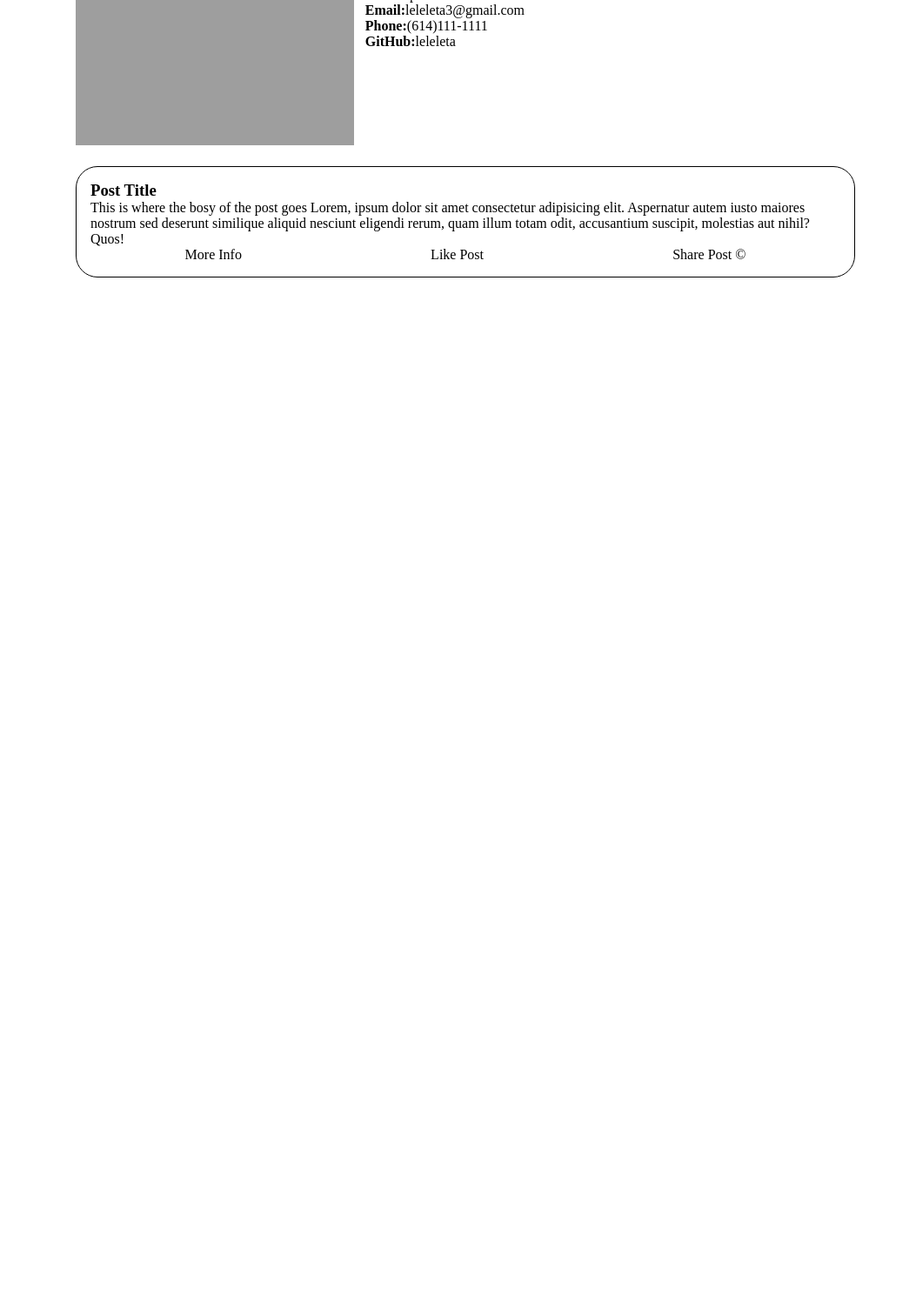
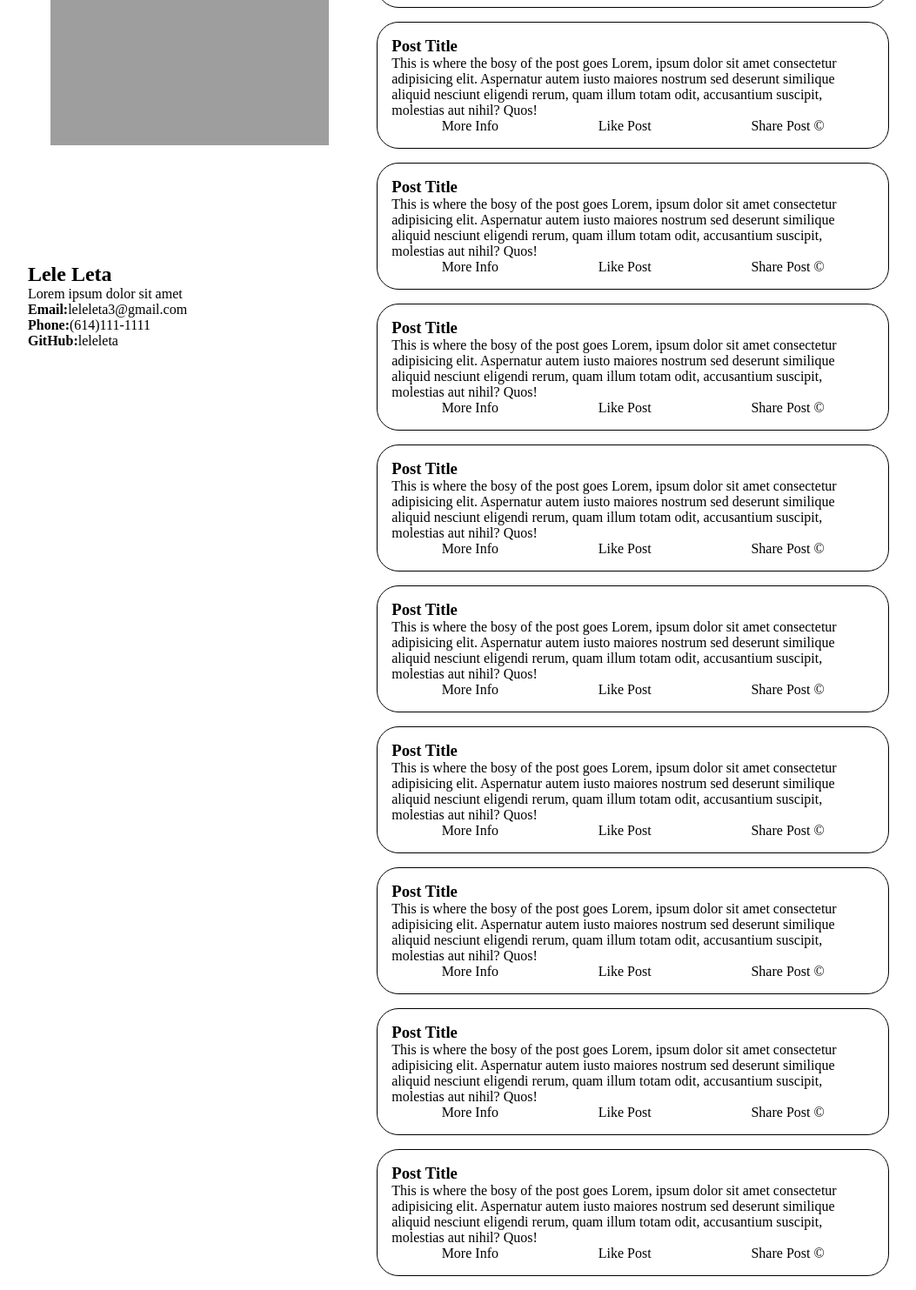
Before and after one commit to leleleta/kekambas125-cssgridexamples, a plain HTML site: page index.html in a window 1280 px wide. Shown: the part 257-1740 px from the top of the page at 87% size, without its empty margins (105-1158 px from the left). Before the commit the page ends 800 px from the top, so only its background shows below. Drawn offline with Linux system fonts and the light colour scheme; grey boxes are pictures that could not be loaded.

Commit message:
added media query

```diff
--- a/css/main.css
+++ b/css/main.css
@@ -12,6 +12,22 @@
     "nav nav nav nav nav nav"
     ". prof-pic prof-info prof-info prof-info ."
     ". posts posts posts posts .";
+}
+
+@media (min-width: 992px) {
+    .container {
+        min-height: 100vh;
+        display: grid;
+        grid-template-columns: 1fr 3fr 5fr 1fr;
+        grid-template-rows: 10vh 40vh 40vh 1fr;
+        gap: 3vh 1vw;
+        grid-auto-flow: row;
+        grid-template-areas:
+        "nav nav nav nav"
+        ". prof-pic posts ."
+        ". prof-info posts ."
+        ". . posts .";
+    }
 }
 
 /* .area-border {
@@ -83,6 +99,7 @@ img{
     border: 1px solid black;
     padding: 1em;
     border-radius: 25px;
+    margin: 2vh;
 }
 
 .card-links{
--- a/index.html
+++ b/index.html
@@ -48,7 +48,115 @@
                     <a href="#">Share Post &copy</a>
                 </div>
             </div>
-        </div>
+<!-- titlw section -->
+<div class="post-card">
+    <h3 class="card-title">Post Title</h3>
+    <!-- comment section -->
+    <p>This is where the bosy of the post goes Lorem, ipsum dolor sit amet consectetur adipisicing elit. Aspernatur autem iusto maiores nostrum sed deserunt similique aliquid nesciunt eligendi rerum, quam illum totam odit, accusantium suscipit, molestias aut nihil? Quos!</p>
+    <!-- card links -->
+    <div class="card-links">
+        <a href="#">More Info</a>
+        <a href="#">Like Post</a>
+        <a href="#">Share Post &copy</a>
+    </div>
+</div>
+<!-- titlw section -->
+<div class="post-card">
+    <h3 class="card-title">Post Title</h3>
+    <!-- comment section -->
+    <p>This is where the bosy of the post goes Lorem, ipsum dolor sit amet consectetur adipisicing elit. Aspernatur autem iusto maiores nostrum sed deserunt similique aliquid nesciunt eligendi rerum, quam illum totam odit, accusantium suscipit, molestias aut nihil? Quos!</p>
+    <!-- card links -->
+    <div class="card-links">
+        <a href="#">More Info</a>
+        <a href="#">Like Post</a>
+        <a href="#">Share Post &copy</a>
+    </div>
+</div>
+<!-- titlw section -->
+<div class="post-card">
+    <h3 class="card-title">Post Title</h3>
+    <!-- comment section -->
+    <p>This is where the bosy of the post goes Lorem, ipsum dolor sit amet consectetur adipisicing elit. Aspernatur autem iusto maiores nostrum sed deserunt similique aliquid nesciunt eligendi rerum, quam illum totam odit, accusantium suscipit, molestias aut nihil? Quos!</p>
+    <!-- card links -->
+    <div class="card-links">
+        <a href="#">More Info</a>
+        <a href="#">Like Post</a>
+        <a href="#">Share Post &copy</a>
+    </div>
+</div>
+<!-- titlw section -->
+<div class="post-card">
+    <h3 class="card-title">Post Title</h3>
+    <!-- comment section -->
+    <p>This is where the bosy of the post goes Lorem, ipsum dolor sit amet consectetur adipisicing elit. Aspernatur autem iusto maiores nostrum sed deserunt similique aliquid nesciunt eligendi rerum, quam illum totam odit, accusantium suscipit, molestias aut nihil? Quos!</p>
+    <!-- card links -->
+    <div class="card-links">
+        <a href="#">More Info</a>
+        <a href="#">Like Post</a>
+        <a href="#">Share Post &copy</a>
+    </div>
+</div>
+<!-- titlw section -->
+<div class="post-card">
+    <h3 class="card-title">Post Title</h3>
+    <!-- comment section -->
+    <p>This is where the bosy of the post goes Lorem, ipsum dolor sit amet consectetur adipisicing elit. Aspernatur autem iusto maiores nostrum sed deserunt similique aliquid nesciunt eligendi rerum, quam illum totam odit, accusantium suscipit, molestias aut nihil? Quos!</p>
+    <!-- card links -->
+    <div class="card-links">
+        <a href="#">More Info</a>
+        <a href="#">Like Post</a>
+        <a href="#">Share Post &copy</a>
+    </div>
+</div>
+<!-- titlw section -->
+<div class="post-card">
+    <h3 class="card-title">Post Title</h3>
+    <!-- comment section -->
+    <p>This is where the bosy of the post goes Lorem, ipsum dolor sit amet consectetur adipisicing elit. Aspernatur autem iusto maiores nostrum sed deserunt similique aliquid nesciunt eligendi rerum, quam illum totam odit, accusantium suscipit, molestias aut nihil? Quos!</p>
+    <!-- card links -->
+    <div class="card-links">
+        <a href="#">More Info</a>
+        <a href="#">Like Post</a>
+        <a href="#">Share Post &copy</a>
+    </div>
+</div>
+<!-- titlw section -->
+<div class="post-card">
+    <h3 class="card-title">Post Title</h3>
+    <!-- comment section -->
+    <p>This is where the bosy of the post goes Lorem, ipsum dolor sit amet consectetur adipisicing elit. Aspernatur autem iusto maiores nostrum sed deserunt similique aliquid nesciunt eligendi rerum, quam illum totam odit, accusantium suscipit, molestias aut nihil? Quos!</p>
+    <!-- card links -->
+    <div class="card-links">
+        <a href="#">More Info</a>
+        <a href="#">Like Post</a>
+        <a href="#">Share Post &copy</a>
+    </div>
+</div>
+<!-- titlw section -->
+<div class="post-card">
+    <h3 class="card-title">Post Title</h3>
+    <!-- comment section -->
+    <p>This is where the bosy of the post goes Lorem, ipsum dolor sit amet consectetur adipisicing elit. Aspernatur autem iusto maiores nostrum sed deserunt similique aliquid nesciunt eligendi rerum, quam illum totam odit, accusantium suscipit, molestias aut nihil? Quos!</p>
+    <!-- card links -->
+    <div class="card-links">
+        <a href="#">More Info</a>
+        <a href="#">Like Post</a>
+        <a href="#">Share Post &copy</a>
+    </div>
+</div>
+<!-- titlw section -->
+<div class="post-card">
+    <h3 class="card-title">Post Title</h3>
+    <!-- comment section -->
+    <p>This is where the bosy of the post goes Lorem, ipsum dolor sit amet consectetur adipisicing elit. Aspernatur autem iusto maiores nostrum sed deserunt similique aliquid nesciunt eligendi rerum, quam illum totam odit, accusantium suscipit, molestias aut nihil? Quos!</p>
+    <!-- card links -->
+    <div class="card-links">
+        <a href="#">More Info</a>
+        <a href="#">Like Post</a>
+        <a href="#">Share Post &copy</a>
+    </div>
+</div>
+     </div>
     </div>
 </body>
 </html>
```
